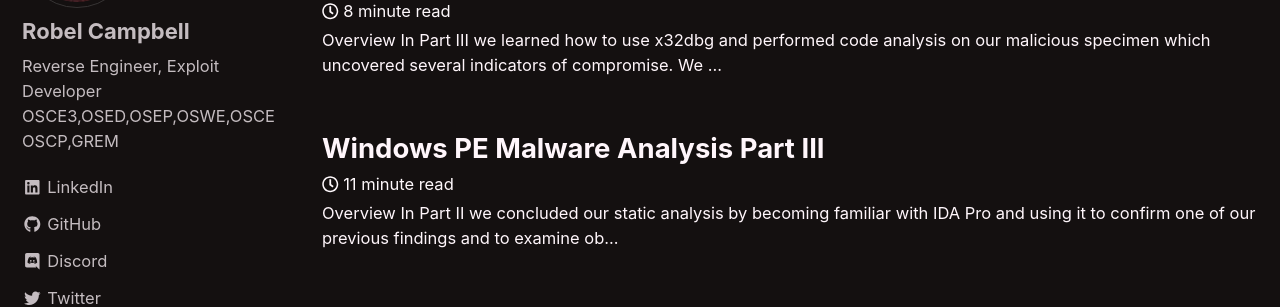
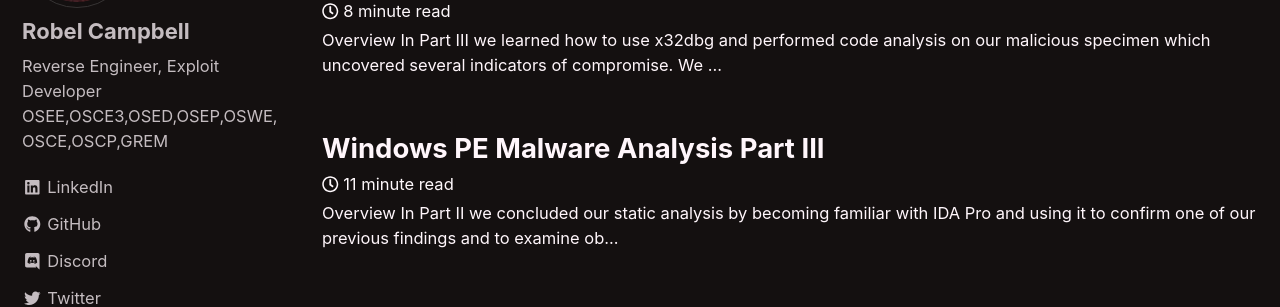
Before and after one commit to x0rb3l/robelcampbell, a Jekyll site: the page built from index.html, in a window 1280 px wide. Shown: the part 257-564 px from the top of the page. Built offline with Jekyll 4.4.1, drawn with Linux system fonts in a browser that asks for light colours; cached includes are drawn as plain includes; nearby versions of some CDN libraries; the list of posts is cut into pages by our own code; part of the change alters nothing that is shown.

Commit message:
updated certs

```diff
--- a/_config.yml
+++ b/_config.yml
@@ -76,7 +76,7 @@ plugins:
 author:
   name   : "Robel Campbell"
   avatar : "/assets/images/bio-photo.jpg"
-  bio    : "Reverse Engineer, Exploit Developer\nOSCE3,OSED,OSEP,OSWE,OSCE\nOSCP,GREM"
+  bio    : "Reverse Engineer, Exploit Developer\nOSEE,OSCE3,OSED,OSEP,OSWE,\nOSCE,OSCP,GREM"
   links:
     - label: "LinkedIn"
       icon: "fab fa-fw fa-linkedin"
```
